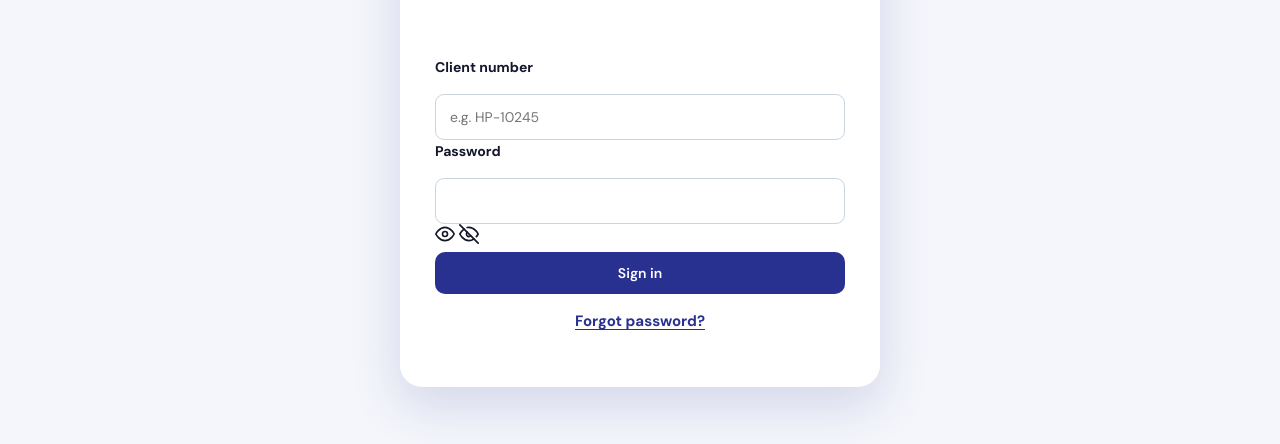
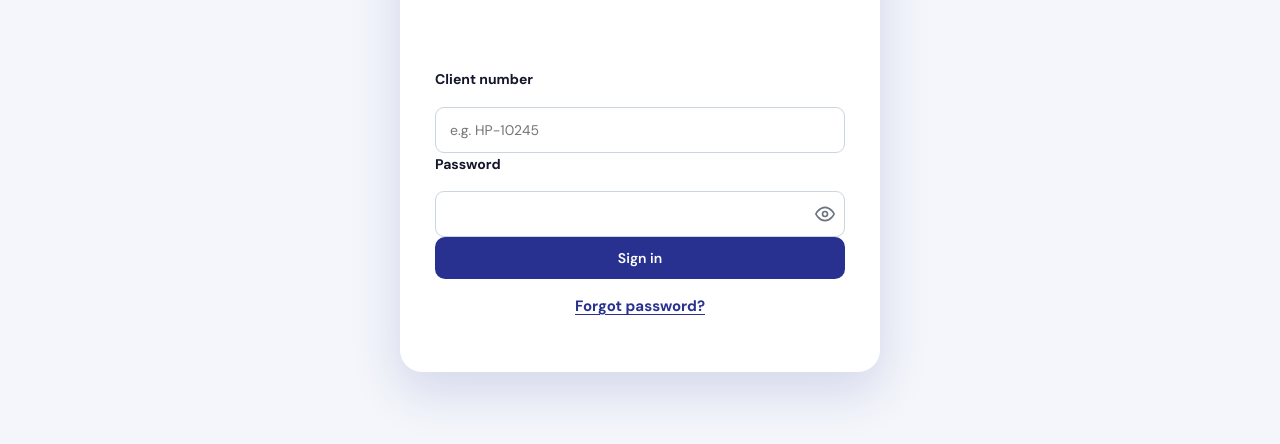
Before and after one commit to Farie67/heritage-housing, a website: page public/portal.html in a window 1280 px wide. Shown: the part 356-800 px from the top of the page. Drawn offline with Linux system fonts and the light colour scheme.

Commit message:
Add files via upload

```diff
--- a/public/portal.html
+++ b/public/portal.html
@@ -52,13 +52,13 @@
         <input id="clientNumber" name="clientNumber" type="text" autocomplete="username" placeholder="e.g. HP-10245" required>
 
         <label for="password">Password</label>
-        <div class="password-wrapper">
+        <div class="password-wrapper" style="position: relative; width: 100%;">
           <input id="password" name="password" type="password" autocomplete="current-password" required>
-          <span class="toggle-password" role="button" tabindex="0" data-target="password"
-                aria-pressed="false" aria-label="Show password" title="Show password">
-            <svg class="eye-on" xmlns="http://www.w3.org/2000/svg" width="20" height="20" viewBox="0 0 24 24" fill="none" stroke="currentColor" stroke-width="2" stroke-linecap="round" stroke-linejoin="round" aria-hidden="true" focusable="false"><path d="M1 12s4-8 11-8 11 8 11 8-4 8-11 8-11-8-11-8z"/><circle cx="12" cy="12" r="3"/></svg>
-            <svg class="eye-off" xmlns="http://www.w3.org/2000/svg" width="20" height="20" viewBox="0 0 24 24" fill="none" stroke="currentColor" stroke-width="2" stroke-linecap="round" stroke-linejoin="round" aria-hidden="true" focusable="false"><path d="M17.94 17.94A10.07 10.07 0 0 1 12 20c-7 0-11-8-11-8a18.45 18.45 0 0 1 5.06-5.94"/><path d="M9.9 4.24A9.12 9.12 0 0 1 12 4c7 0 11 8 11 8a18.5 18.5 0 0 1-2.16 3.19"/><path d="M14.12 14.12a3 3 0 1 1-4.24-4.24"/><line x1="1" y1="1" x2="23" y2="23"/></svg>
-          </span>
+          <button type="button" class="toggle-password" data-target="password"
+                  aria-pressed="false" aria-label="Show password" title="Show password"
+                  style="position: absolute; right: 10px; top: 50%; transform: translateY(-50%); background: none; border: none; cursor: pointer; padding: 0; display: flex; align-items: center; justify-content: center; color: var(--muted); line-height: 0;">
+            <svg xmlns="http://www.w3.org/2000/svg" width="20" height="20" viewBox="0 0 24 24" fill="none" stroke="currentColor" stroke-width="2" stroke-linecap="round" stroke-linejoin="round" aria-hidden="true" focusable="false"><path d="M1 12s4-8 11-8 11 8 11 8-4 8-11 8-11-8-11-8z"/><circle cx="12" cy="12" r="3"/></svg>
+          </button>
         </div>
 
         <button class="btn primary full" type="submit">Sign in</button>
```
